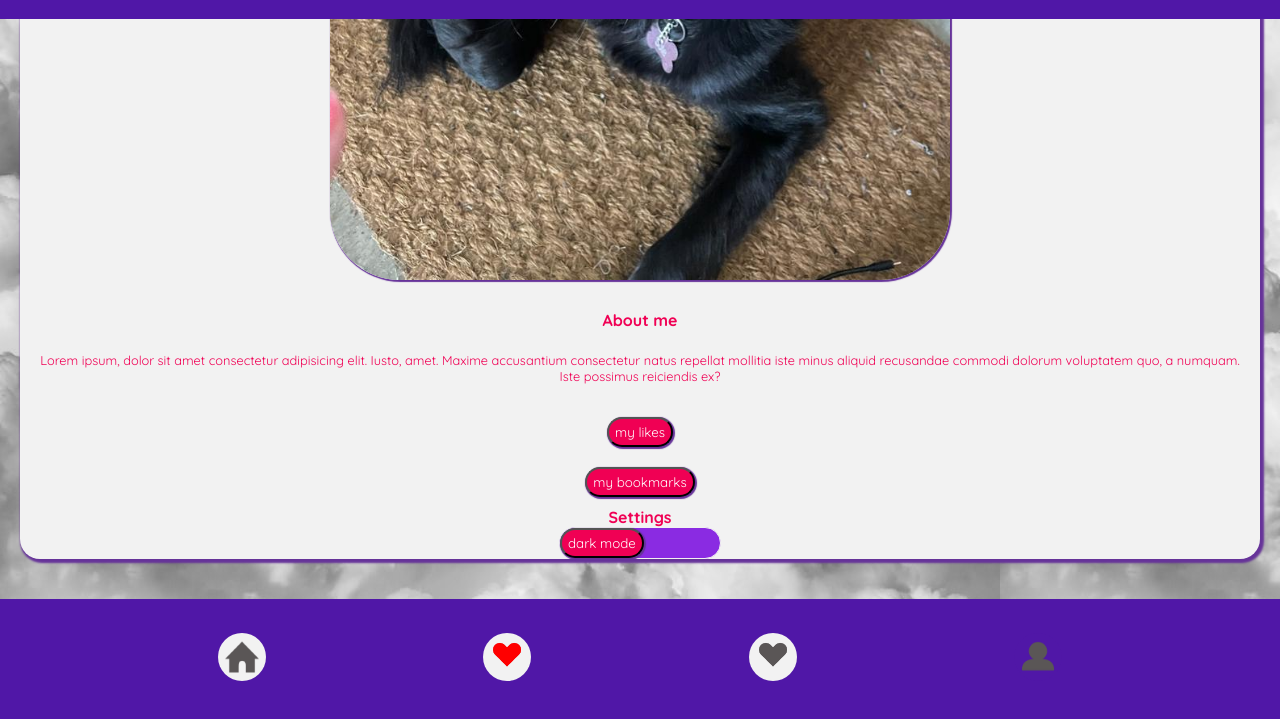
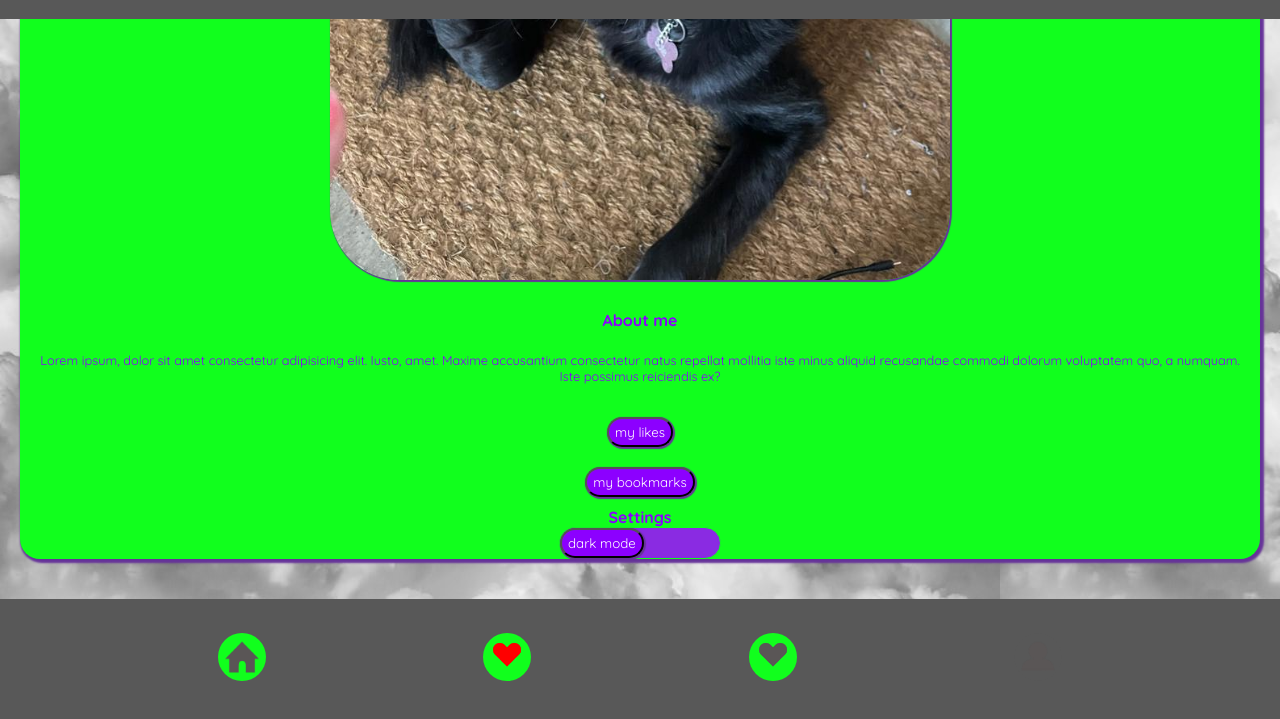
Before and after one commit to cincu/quiz_app, a plain HTML site: page profile.html in a window 1280 px wide. Both pictures are taken after a click on the button "dark mode". Shown: the part 687-1406 px from the top of the page. Drawn offline with Linux system fonts and the light colour scheme; a web font is replaced by a local one.

Commit message:
quiz app sunday state

```diff
--- a/css/global.css
+++ b/css/global.css
@@ -7,18 +7,10 @@
 
 }
 
-/* my dark color scheme
-@media (prefers-color-scheme: dark) {
-    :root {
-        --seckground-color: #929292;
-        --background-color: #7500fa;
-        --text-color: #62ff51;
-        --highlight-color: #3dff23;
-        --shadows: #29131b;
-        --font-fam: Verdana, Geneva, Tahoma, sans-serif;
-    }
+body.dark {
+    --background-color: #585858;
+    --text-color: #11ff1d;
+    --shadows: #8c00ff;
+    --font-fam: 'Quicksand', sans-serif;
+    --font-head: 'Calistoga', cursive;
 }
-.dark-mode:active {
-
-}
-*/
--- a/css/styles.css
+++ b/css/styles.css
@@ -6,7 +6,6 @@
 body {
     margin: 0;
     padding: 0;
-    background-color: var(--text-color);
     padding-bottom: 150px;
 }
 main {
--- a/js/darkbutton.js
+++ b/js/darkbutton.js
@@ -1 +1,23 @@
 console.clear();
+
+
+const darkButton = document.querySelector('[data-js="dark-button"]');
+const bodyProfile = document.querySelector('[data-js="body"]');
+
+
+darkButton.addEventListener('click', function (event) {
+    event.preventDefault();
+    bodyProfile.classList.toggle('dark')
+    console.log('do you work')
+});
+
+
+
+// - if the body has the class "dark", the page is displayed in dark mode
+// - query all 3 buttons with the 'data-js' attribute
+// - add an event listener to each button:
+//   - "switch to dark mode" button always adds the class "dark" to the body
+//   - "switch to light mode" button always removes the class "dark" from the body
+//   - "toggle mode" button toggles the class "dark" on the body
+
+// Switch to the index.js file and find some light where there seems to be only darkness!
--- a/profile.html
+++ b/profile.html
@@ -5,13 +5,13 @@
     <meta name="viewport" content="width=device-width, initial-scale=1.0">
     <title>Home</title>
     <link rel="stylesheet" href="./css/styles.css" />
+    <script src="./js/darkbutton.js" defer></script>
     <link href="https://fonts.googleapis.com/css2?family=Archivo+Black&family=Calistoga&family=Orbitron:wght@500;600&family=Pattaya&family=Press+Start+2P&family=Quicksand:wght@300;400;600;700&family=Roboto+Mono:ital,wght@0,100;0,200;0,300;0,400;1,100&display=swap" rel="stylesheet">
 </head>
-<body style="background-image: url('./images/background.jpeg')">
+<body data-js="body" style="background-image: url('./images/background.jpeg')">
     <header>
         <h1>QUIZZIE</h1>
     </header>
-
 <main>
     <section class="card-profile">
         <img src="./images/sote1.jpeg" class="sote" alt="profile-pic">
```
Also changed, not shown: form.html (+4 -4 lines), js/indexform.js (+14 -9 lines).
